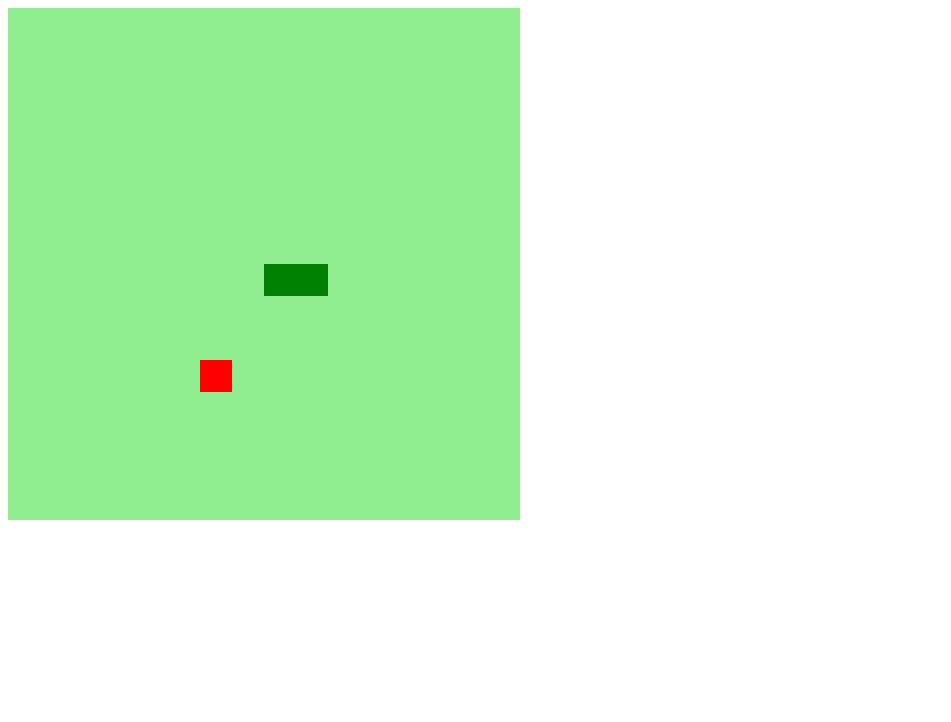
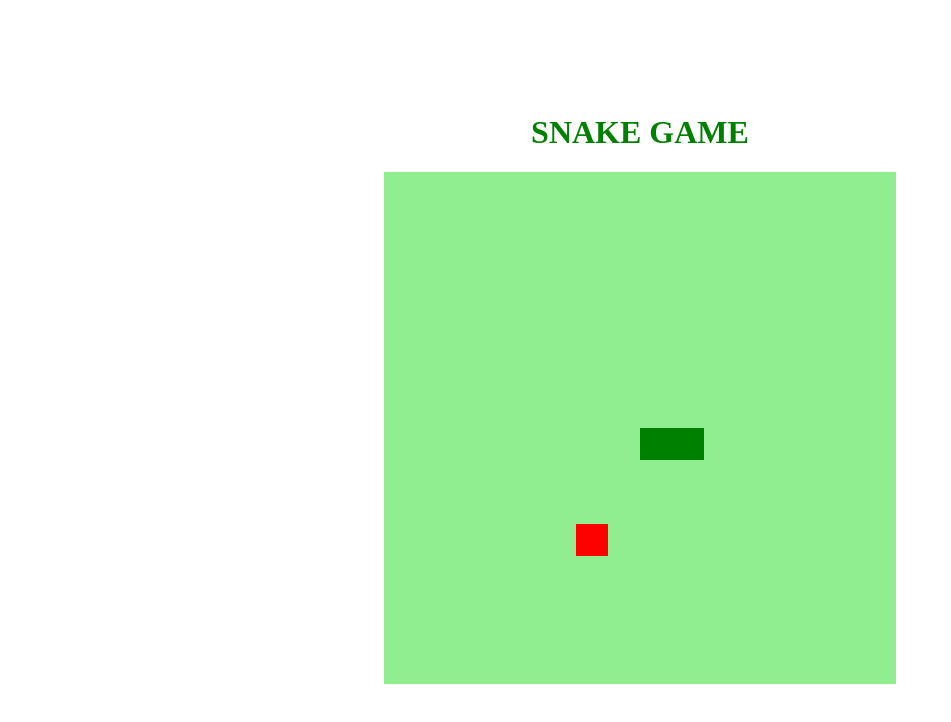
Before and after one commit to clefersondannylo/Jogo-da-Cobrinha-com-JS, a plain HTML site: page index.html in a window 1280 px wide. Shown: the whole page, without its empty margins (0-951 px from the left). Drawn offline with Linux system fonts and the light colour scheme.

Commit message:
adicionar estilização

```diff
--- a/index.html
+++ b/index.html
@@ -9,7 +9,7 @@
     <title>Snake Game</title>
 </head>
 <body>
-
+    <h1>SNAKE GAME</h1>
     <canvas id="snake" width="512" height="512"></canvas>
 
 
--- a/style.css
+++ b/style.css
@@ -0,0 +1,9 @@
+body{
+    height: 95vh;
+    width: 95;
+    display: flex;
+    justify-content: center;
+    align-items: center;
+    flex-direction: column;
+    color: green;
+}
```
